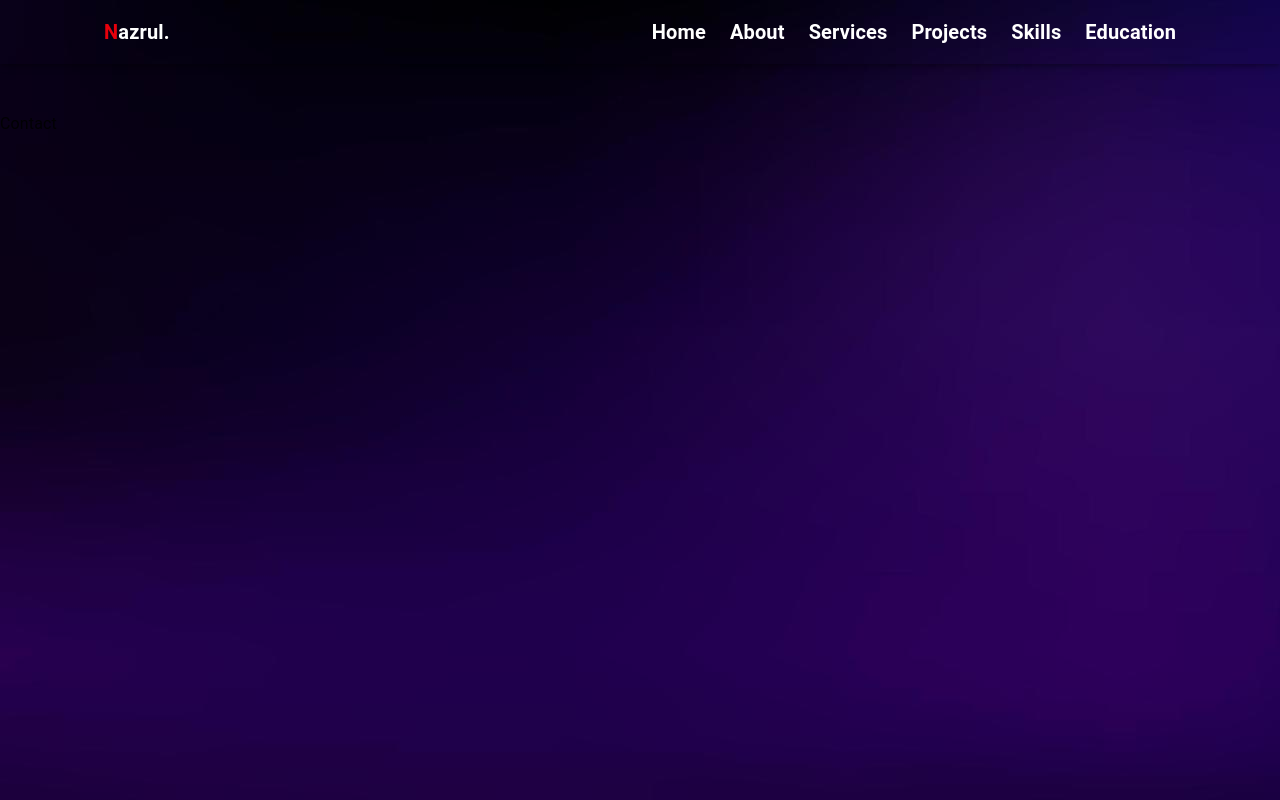
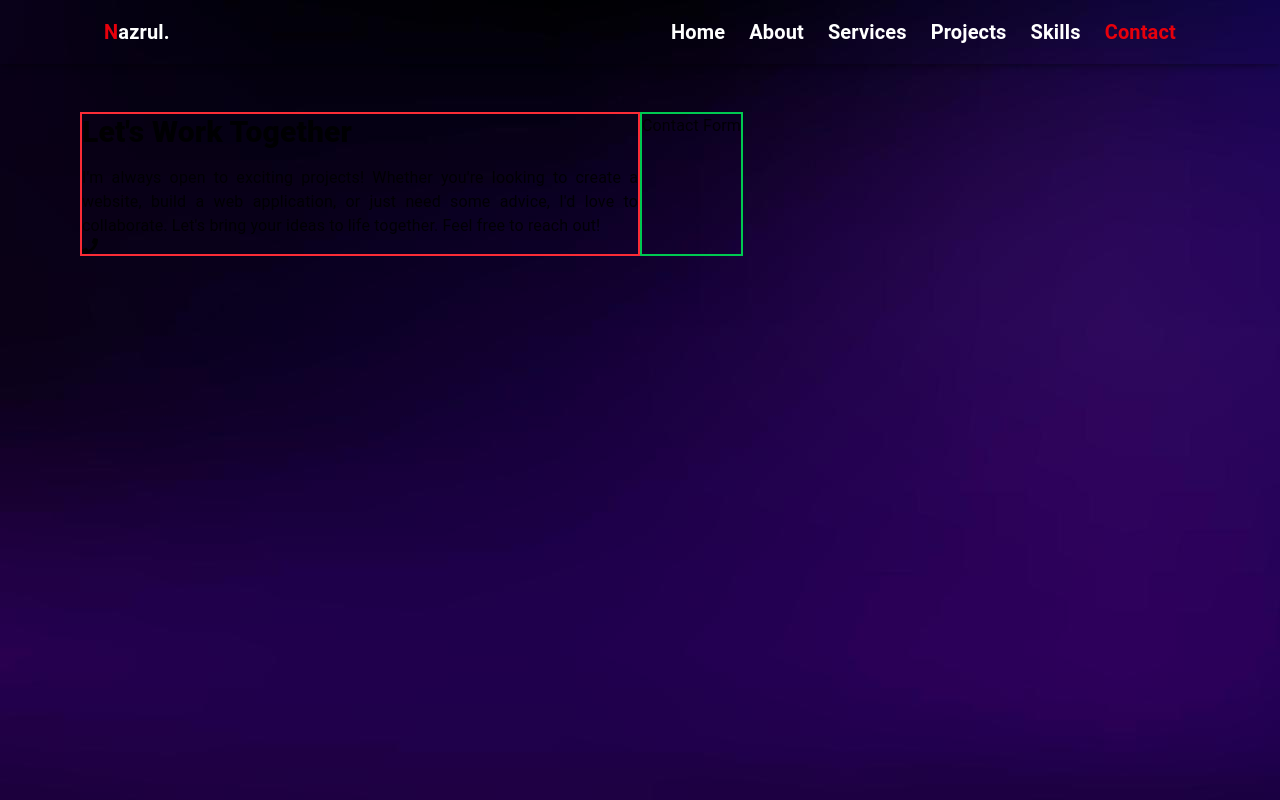
Before and after one commit to Nazrul144/nazrul-portfolio, a Next.js app: page /contact in a window 1280 px wide. Built offline with nearby package versions, Linux system fonts and the light colour scheme.

Commit message:
Contact form designed

```diff
--- a/src/app/contact/page.jsx
+++ b/src/app/contact/page.jsx
@@ -1,9 +1,10 @@
+import Contact from '@/components/homePage/Contact';
 import React from 'react';
 
 const Page = () => {
     return (
         <div>
-            <h1>Contact</h1>
+            <Contact/>
         </div>
     );
 }
--- a/src/app/education/page.jsx
+++ /dev/null
@@ -1,11 +0,0 @@
-import React from 'react';
-
-const Page = () => {
-    return (
-        <div>
-            <h1>Education</h1>
-        </div>
-    );
-}
-
-export default Page;
--- a/src/components/homePage/About.jsx
+++ b/src/components/homePage/About.jsx
@@ -18,7 +18,7 @@ const About = () => {
           </div>
         </div>
         <div className="lg:w-[60%] border-2 border-red-300">
-          <h1 className="text-xl lg:text-4xl font-extrabold mb-4">About Me</h1>
+          <h1 className="text-xl lg:text-4xl font-extrabold mb-4"><span className="text-red-600">About</span> Me</h1>
           <p className="text-justify text-gray-100 text-xs">
             I'm Nazru Islam, a MERN Stack Web Developer with expertise in React, Next.js, JavaScript, Firebase, MongoDB, Tailwind
             CSS, and Material UI. I have hands-on experience building scalable web applications using the MERN stack, alongside
@@ -47,7 +47,7 @@ const About = () => {
                         {skills?.map((skill, index) => (
                           <Card
                             key={index}
-                            className="w-full aspect-square border border-white/30 hover:border-orange-500 rounded-lg p-6 transition-transform duration-300 group hover:scale-110 flex items-center justify-center"
+                            className="w-full aspect-square border border-white/30 hover:border-purple-600 rounded-lg p-6  group hover:scale-110 flex items-center justify-center  hover:bg-pink-600 hover:shadow-[0_0_20px_5px_rgba(236,72,153,0.6)] transition-all duration-300 ease-in-out"
                             variant="borderless"
                             style={{
                               backgroundColor: "transparent",
--- /dev/null
+++ b/src/components/homePage/Contact.jsx
@@ -0,0 +1,24 @@
+import React from 'react';
+import { FaPhone } from 'react-icons/fa';
+
+const Contact = () => {
+    return (
+        <div className='px-4 lg:px-20'>
+            <div className='lg:flex'>
+                <div className='lg:max-w-[50%] border-2 border-red-500'>
+                    <h1 className=' text-2xl lg:text-3xl font-extrabold mb-4'>Let's Work Together</h1>
+                    <p className='text-justify'>I'm always open to exciting projects! Whether you're looking to create a website, build a web application, or just need some advice, I'd love to collaborate. Let's bring your ideas to life together. Feel free to reach out!</p>
+                    <div>
+                        <div><FaPhone /></div>
+                        <div></div>
+                    </div>
+                </div>
+                <div className='lg:max-w-[50%] border-2 border-green-500'>
+                    Contact Form
+                </div>
+            </div>
+        </div>
+    );
+}
+
+export default Contact;
--- a/src/components/shared/Navbar.jsx
+++ b/src/components/shared/Navbar.jsx
@@ -45,8 +45,8 @@ const Navbar = (props) => {
       path: '/skills'
     },
     {
-      title: 'Education',
-      path: '/education'
+      title: 'Contact',
+      path: '/contact'
     },
   ];
 
```
